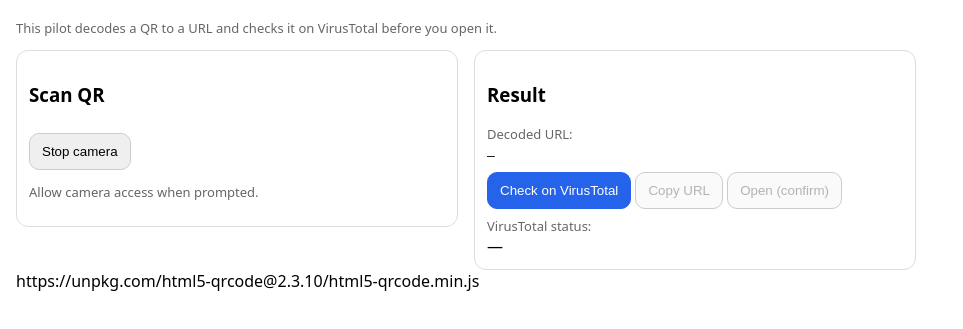
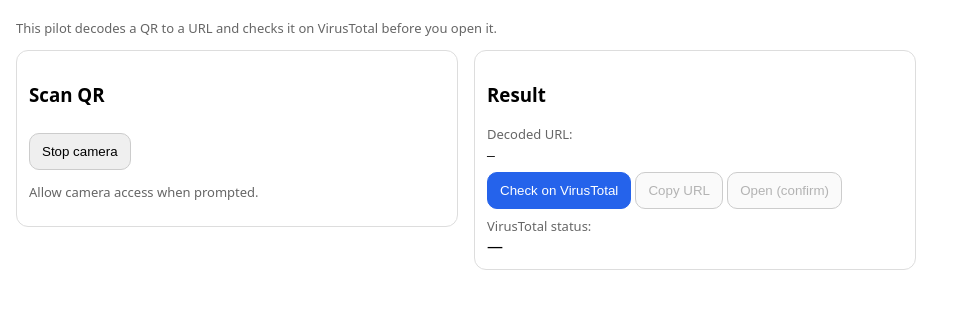
Before and after one commit to sumitagy/secqr, a plain HTML site: page qr-vt-webapp/web/index.html in a window 1280 px wide. Shown: the part 67-396 px from the top of the page, without its empty margins (0-963 px from the left). Drawn offline with Linux system fonts and the light colour scheme.

Commit message:
Update index.html

```diff
--- a/qr-vt-webapp/web/index.html
+++ b/qr-vt-webapp/web/index.html
@@ -54,7 +54,7 @@
   </div>
 
   <!-- QR scanner library -->
-  https://unpkg.com/html5-qrcode@2.3.10/html5-qrcode.min.js</script>
+<script>  https://unpkg.com/html5-qrcode@2.3.10/html5-qrcode.min.js</script>
 
   <script>
     const decodedUrlEl = document.getElementById("decodedUrl");
@@ -165,4 +165,5 @@
     start();
   </script>
 </body>
+
 </html>
```
